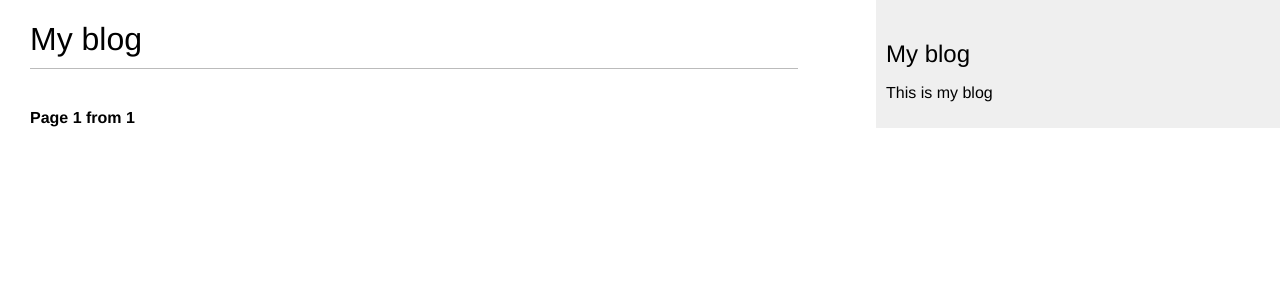
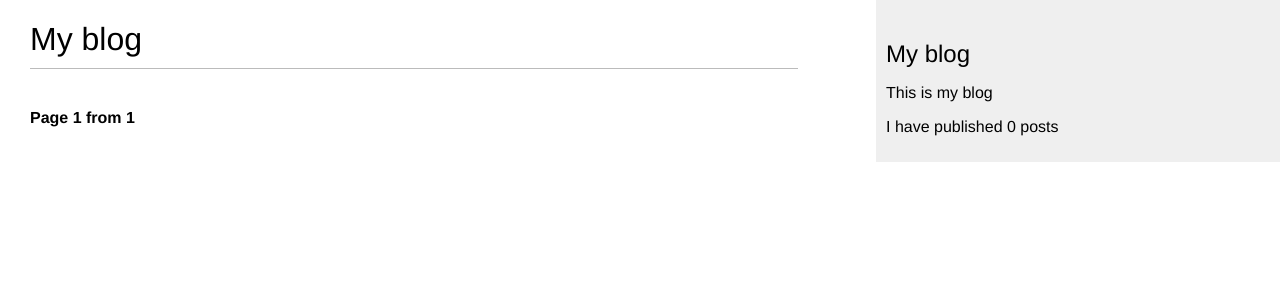
Before and after one commit to wwainkrk/python_tutorials, a Django app: page /blog/ in a window 1280 px wide. Shown: the top 300 px of the page. Run offline with Django 3.2, Linux system fonts and the light colour scheme; data that the repository does not hold is empty.

Commit message:
My own registered tag, count of published posts, used in base template in sidebar

```diff
--- a/django_book/mysite/blog/templates/blog/base.html
+++ b/django_book/mysite/blog/templates/blog/base.html
@@ -1,10 +1,11 @@
 {% load static %}
+{% load blog_tags %}
 <!DOCTYPE html>
 <html lang="en">
 <head>
     <meta charset="UTF-8">
     <title>{% block title %}{% endblock %}</title>
-    <link href="{% static "css/blog.css" %}" rel ="stylesheet">
+    <link href="{% static 'css/blog.css' %}" rel="stylesheet">
 </head>
 <body>
     <div id="content">
@@ -14,6 +15,7 @@
     <div id="sidebar">
         <h2>My blog</h2>
             <p>This is my blog</p>
+            <p>I have published {% total_posts %} posts</p>
     </div>
 </body>
 </html>
--- /dev/null
+++ b/django_book/mysite/blog/templatetags/blog_tags.py
@@ -0,0 +1,8 @@
+from ..models import Post
+from django import template
+
+register = template.Library()
+
+@register.simple_tag
+def total_posts():
+    return Post.published.count()
```
Also changed, not shown: django_book/mysite/blog/templatetags/__init__.py (added).
